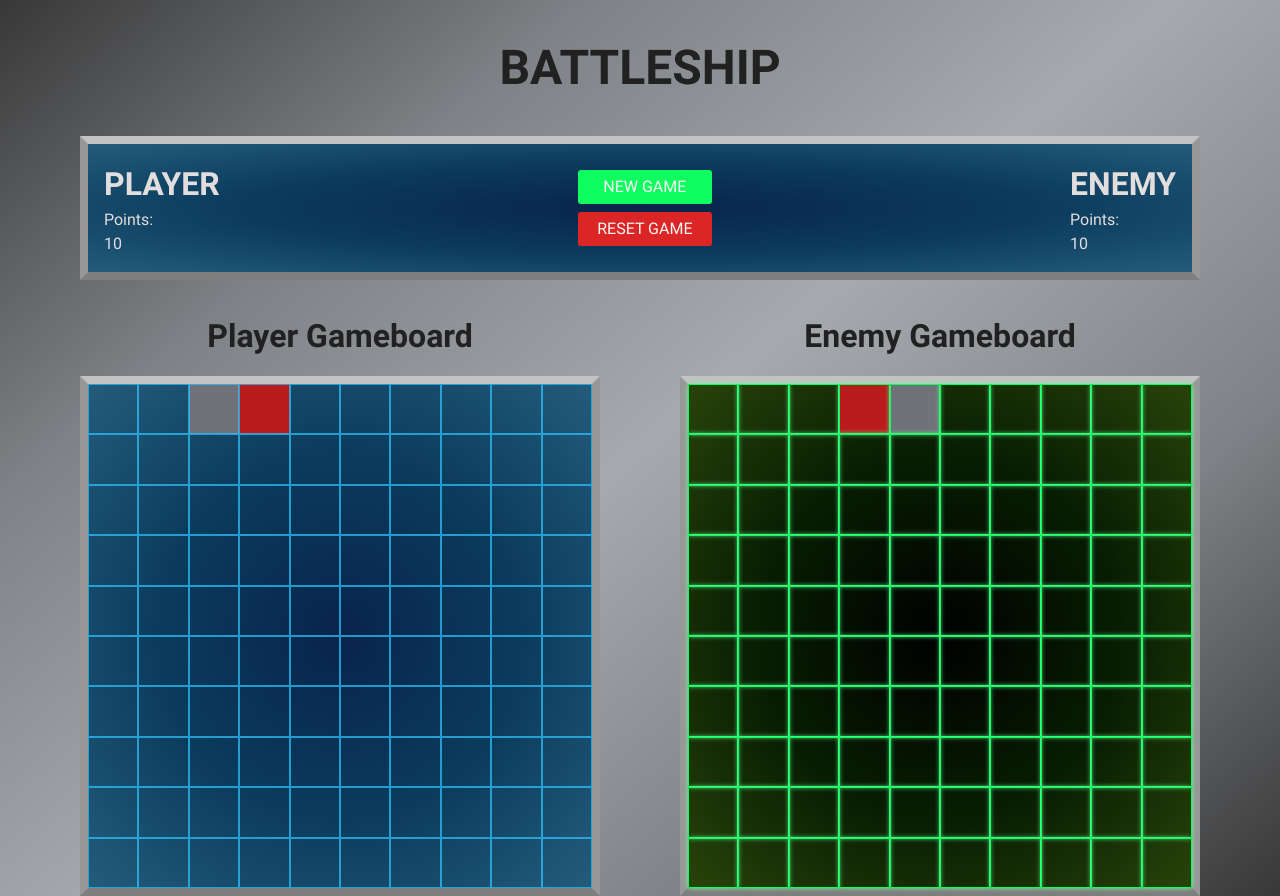
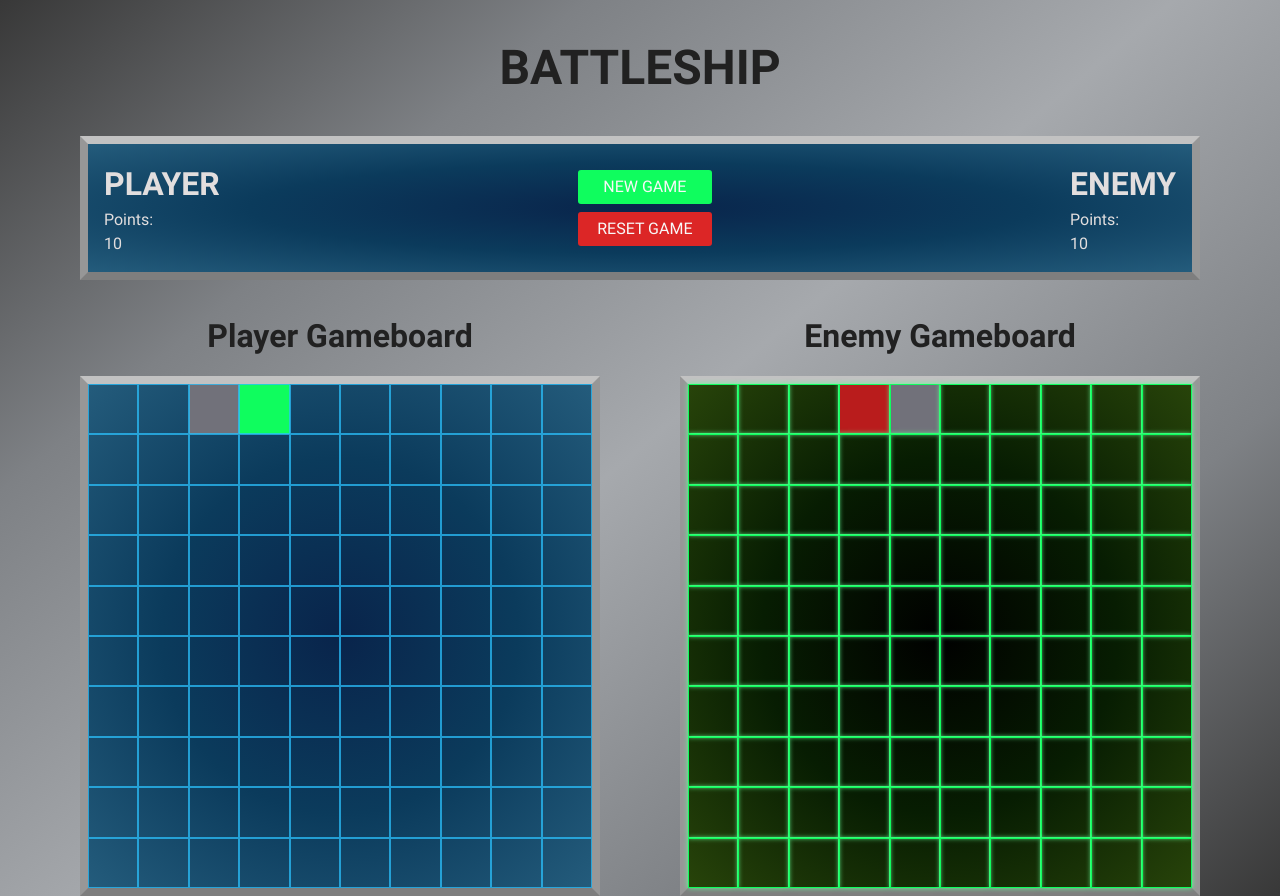
Before and after one commit to astragenius/top-battleship, a website built with webpack: page src/template.html in a window 1280 px wide. Built offline with nearby package versions, Linux system fonts and the light colour scheme; files whose address does not match are found by name.

Commit message:
fix - delete class from template

```diff
--- a/src/template.html
+++ b/src/template.html
@@ -36,7 +36,7 @@
                         <div class="cell"></div>
                         <div class="cell"></div>
                         <div class="cell player__miss"></div>
-                        <div class="cell player__ship player__hit"></div>
+                        <div class="cell player__ship"></div>
                         <div class="cell"></div>
                         <div class="cell"></div>
                         <div class="cell"></div>
```
